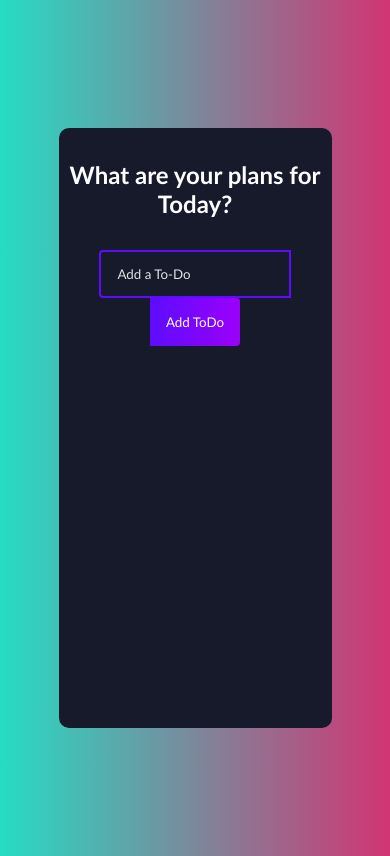
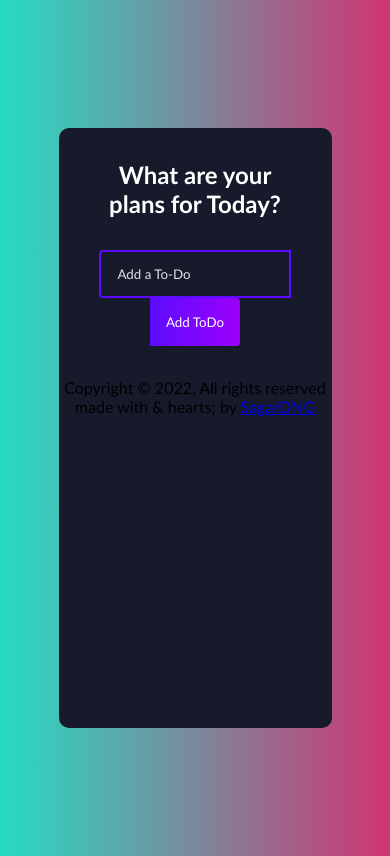
Before and after one commit to SagarDNG/toDoAppUsingReact, a React (Create React App) app: page / in a window 390 px wide. Built offline with nearby package versions, Linux system fonts and the light colour scheme.

Commit message:
added local storage

```diff
--- a/src/App.css
+++ b/src/App.css
@@ -130,4 +130,8 @@ h2 {
         padding: 14px 32px 14px 16px;
         width: 70%;
     }
+
+    h2 {
+        margin: 32px;
+    }
 }
--- a/src/App.js
+++ b/src/App.js
@@ -1,11 +1,13 @@
 import React from 'react';
 import './App.css';
 import ToDoList from './components/ToDoList';
+import Footer from './components/Footer';
 
 function App() {
   return (
     <div className="ToDoApp">
       <ToDoList />
+      <Footer />
     </div>
   );
 }
--- /dev/null
+++ b/src/components/Footer.js
@@ -0,0 +1,12 @@
+import React from 'react'
+
+function Footer() {
+    return (
+        <div className='footer'>
+            Copyright &#169; 2022, All rights reserved {'\n'}
+            made with & hearts; by <a href="https://sagardng123.wixsite.com/sagardng">SagarDNG</a>
+        </div >
+    )
+}
+
+export default Footer
--- a/src/components/toDoForm.js
+++ b/src/components/toDoForm.js
@@ -15,13 +15,17 @@ function ToDoForm(props) {
 
     const handleSubmit = e => {
         e.preventDefault();
+        if (!input) {
+            alert("To-do Can't be Empty, Please enter something");
+        } else {
+            props.onSubmit({
+                id: Math.floor(Math.random() * 50000),
+                text: input
+            });
 
-        props.onSubmit({
-            id: Math.floor(Math.random() * 50000),
-            text: input
-        });
+            setInput('');
+        }
 
-        setInput('');
     };
 
     return (
--- a/src/components/toDoList.js
+++ b/src/components/toDoList.js
@@ -1,9 +1,21 @@
-import React, { useState } from 'react'
+import React, { useState, useEffect } from 'react'
 import ToDoForm from './ToDoForm'
 import ToDo from './ToDo'
 
 function ToDoList() {
-    const [todos, setTodos] = useState([]);
+    let initTodo;
+    if (localStorage.getItem("todos") === null) {
+        initTodo = [];
+    }
+    else {
+        initTodo = JSON.parse(localStorage.getItem("todos"));
+    }
+
+    const [todos, setTodos] = useState(initTodo);
+
+    useEffect(() => {
+        localStorage.setItem("todos", JSON.stringify(todos));
+    }, [todos])
 
     const addTodo = todo => {
         if (!todo.text || /^\s*$/.test(todo.text)) {
@@ -28,6 +40,8 @@ function ToDoList() {
         const removedArr = [...todos].filter(todo => todo.id !== id);
 
         setTodos(removedArr);
+
+        localStorage.setItem("todos", JSON.stringify(todos));
     };
 
     const completeTodo = id => {
```
